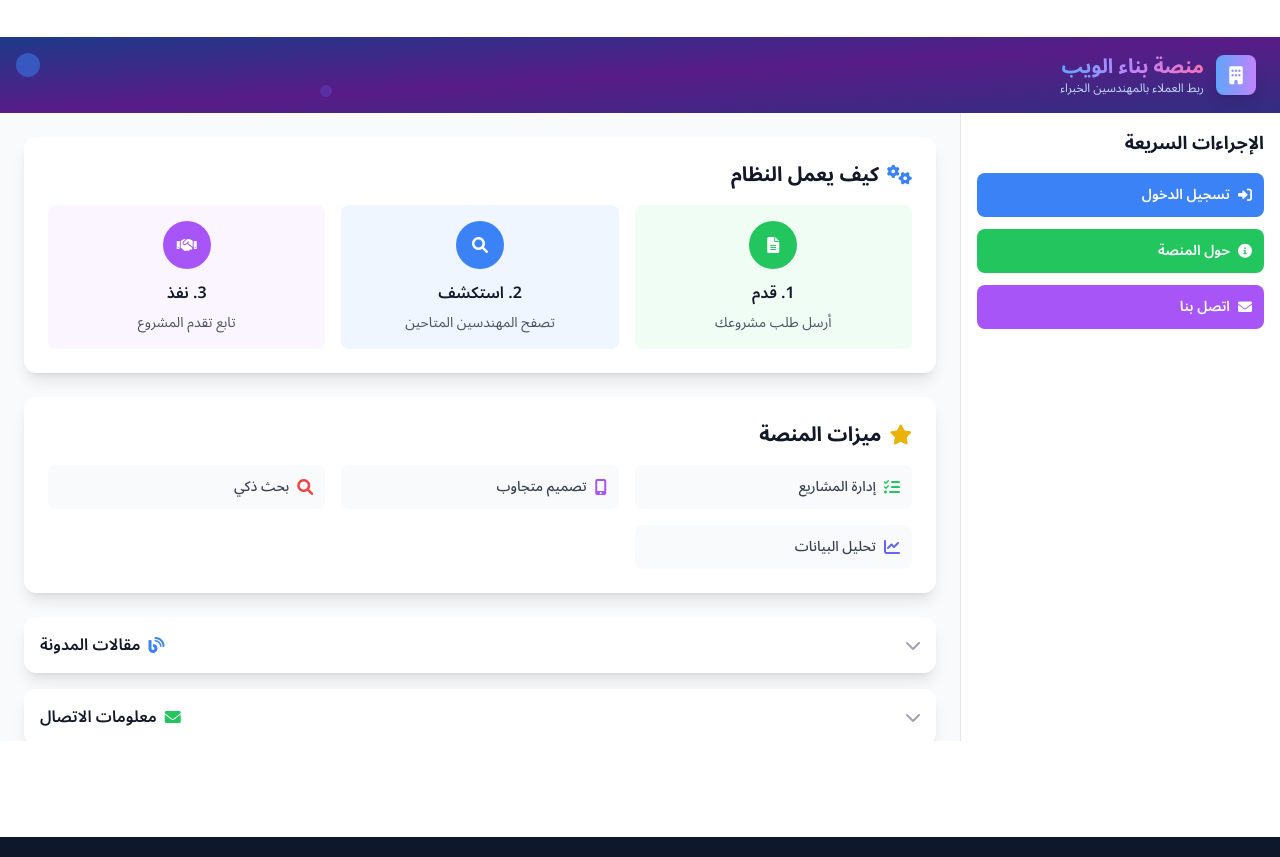
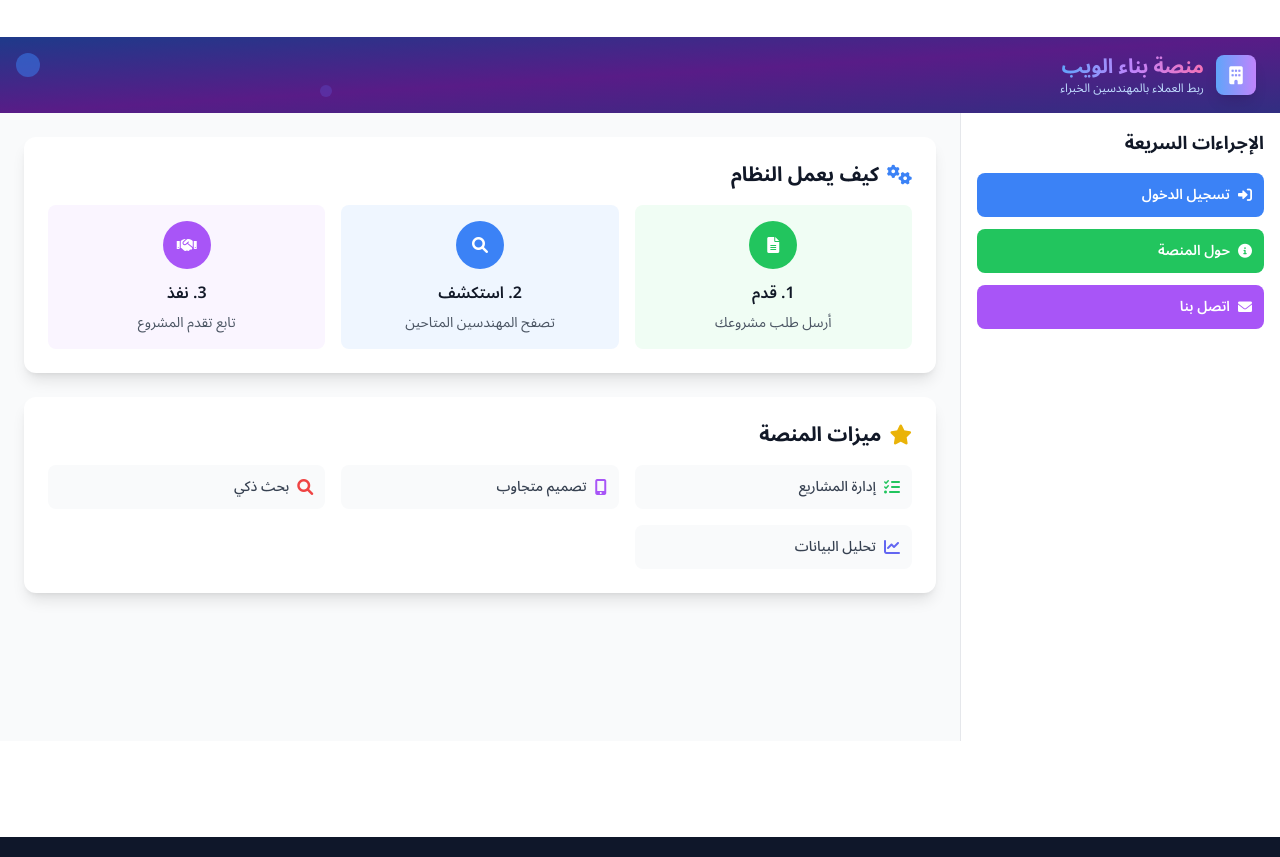
Before and after one commit to MuhammedSamy2125/ProjectManagement, a website: page index.html in a window 1280 px wide. Shown: the part 83-940 px from the top of the page. Drawn offline with nearby package versions, Linux system fonts and the light colour scheme.

Commit message:
remove home content

```diff
--- a/index.html
+++ b/index.html
@@ -391,8 +391,7 @@
                         </div>
 
                         <!-- Expandable Sections -->
-                        <div class="space-y-4">
-                            <!-- Blog Section -->
+                        <!-- <div class="space-y-4">
                             <div class="bg-white rounded-xl shadow-lg">
                                 <button class="w-full p-4 text-right flex items-center justify-between hover:bg-gray-50 transition-colors" onclick="toggleExpandableSection('blog')">
                                     <i class="fas fa-chevron-down text-gray-400 transform transition-transform" id="blog-arrow"></i>
@@ -415,7 +414,6 @@
                                 </div>
                             </div>
 
-                            <!-- Contact Section -->
                             <div class="bg-white rounded-xl shadow-lg">
                                 <button class="w-full p-4 text-right flex items-center justify-between hover:bg-gray-50 transition-colors" onclick="toggleExpandableSection('contact')">
                                     <i class="fas fa-chevron-down text-gray-400 transform transition-transform" id="contact-arrow"></i>
@@ -441,7 +439,7 @@
                                     </div>
                                 </div>
                             </div>
-                        </div>
+                        </div> -->
                     </div>
                 </div>
             </div>
```
